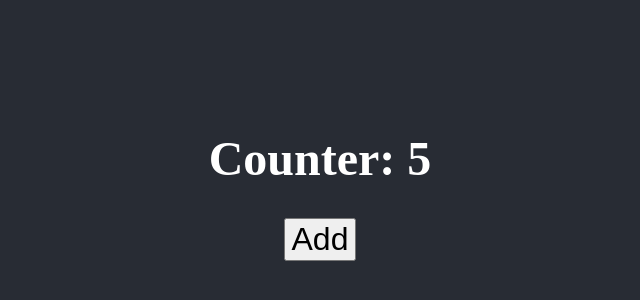
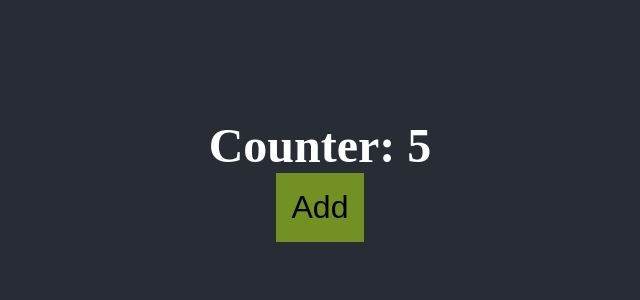
Before and after one commit to engelcituk/react-nivelacion, a React (Vite) app: page / in a window 1280 px wide. Shown: the part 220-520 px from the top of the page, without its empty margins (320-960 px from the left). Built offline with nearby package versions, Linux system fonts and the light colour scheme.

Commit message:
inline Styles

```diff
--- a/src/App.css
+++ b/src/App.css
@@ -1,4 +1,6 @@
-body{
+*{
+  box-sizing: border-box;
+  padding: 0;
   margin: 0;
 }
 .App-header{
--- a/src/components/Counter.jsx
+++ b/src/components/Counter.jsx
@@ -11,7 +11,11 @@ const Counter = ()=> {
     return(
         <div>
             <h1>Counter: {counter}</h1>
-            <button onClick={ handleClick }>Add</button>
+            <button onClick={ handleClick } style={{
+                padding: "1rem",
+                backgroundColor: "#739122",
+                border: "none"
+            }}>Add</button>
         </div>
     )
 }
```
